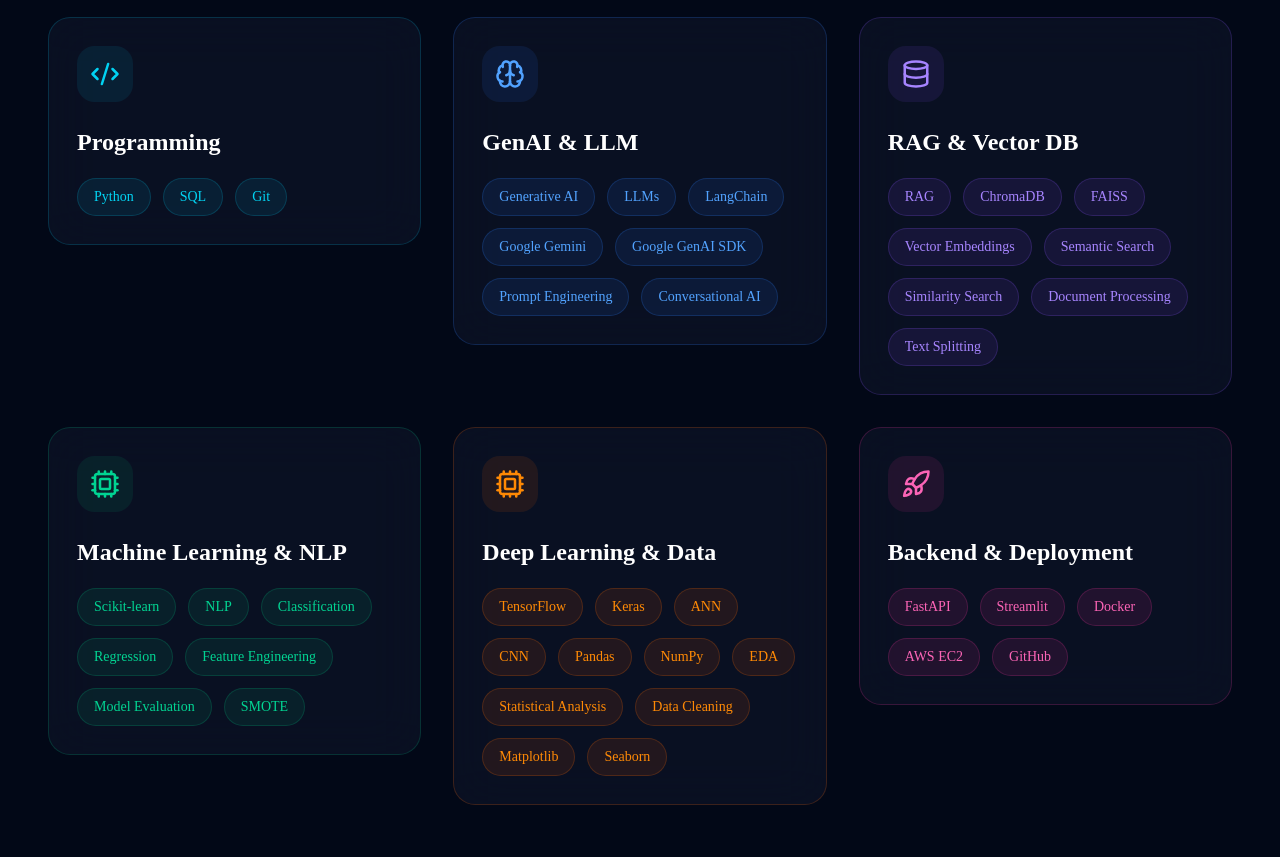
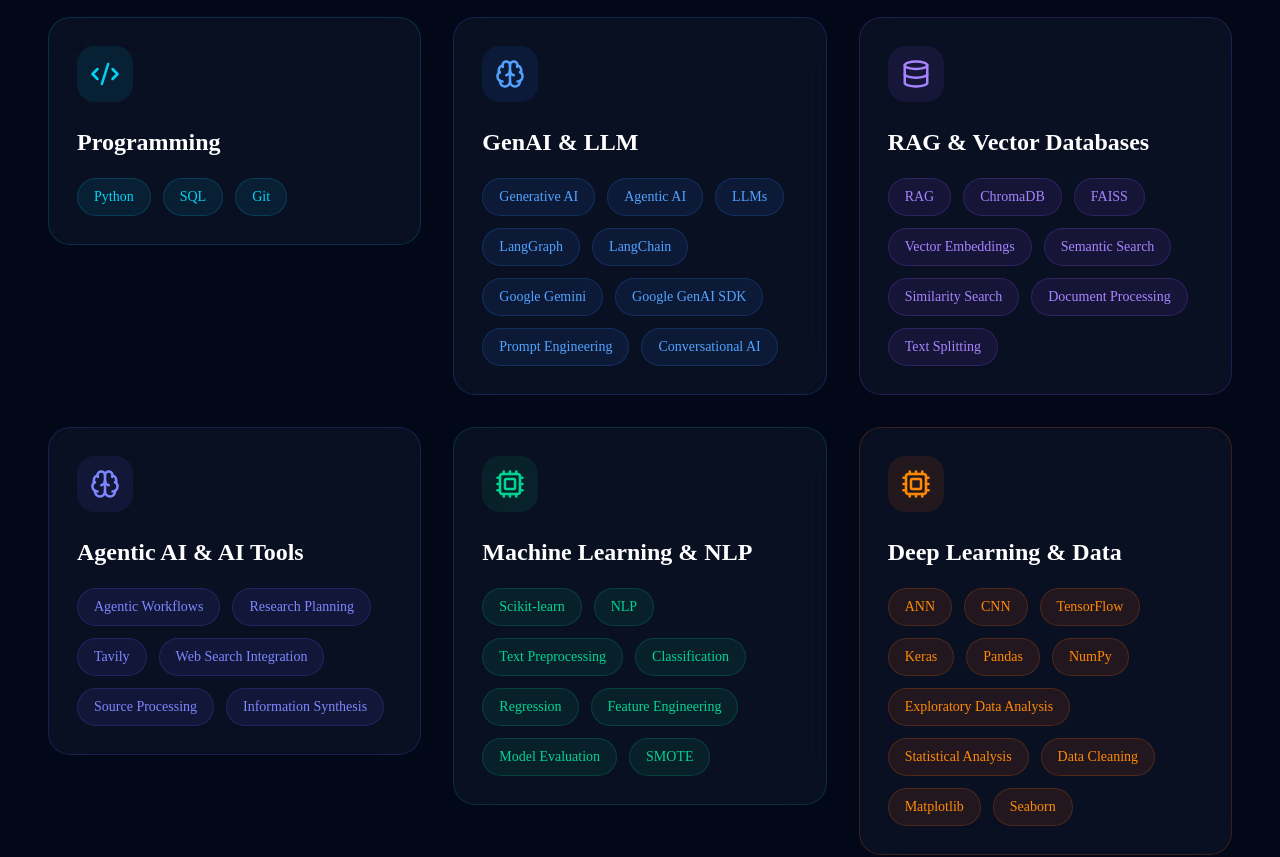
Before and after one commit to abhinaymeshram01/ml-portfolio, a Next.js app: page / in a window 1280 px wide. Shown: the part 2340-3197 px from the top of the page. Built offline with nearby package versions, Linux system fonts and the light colour scheme.

Commit message:
Update skills and titles in skillsData.ts

```diff
--- a/components/skills/skillsData.ts
+++ b/components/skills/skillsData.ts
@@ -35,7 +35,9 @@
     },
     skills: [
       "Generative AI",
+      "Agentic AI",
       "LLMs",
+      "LangGraph",
       "LangChain",
       "Google Gemini",
       "Google GenAI SDK",
@@ -45,7 +47,7 @@
   },
 
   {
-    title: "RAG & Vector DB",
+    title: "RAG & Vector Databases",
     icon: Database,
     color: {
       text: "text-violet-400",
@@ -66,6 +68,25 @@
   },
 
   {
+    title: "Agentic AI & AI Tools",
+    icon: Brain,
+    color: {
+      text: "text-indigo-400",
+      bg: "bg-indigo-500/10",
+      border: "border-indigo-500/20",
+      glow: "hover:shadow-indigo-500/20",
+    },
+    skills: [
+      "Agentic Workflows",
+      "Research Planning",
+      "Tavily",
+      "Web Search Integration",
+      "Source Processing",
+      "Information Synthesis",
+    ],
+  },
+
+  {
     title: "Machine Learning & NLP",
     icon: Cpu,
     color: {
@@ -77,6 +98,7 @@
     skills: [
       "Scikit-learn",
       "NLP",
+      "Text Preprocessing",
       "Classification",
       "Regression",
       "Feature Engineering",
@@ -95,13 +117,13 @@
       glow: "hover:shadow-orange-500/20",
     },
     skills: [
+      "ANN",
+      "CNN",
       "TensorFlow",
       "Keras",
-      "ANN",
-      "CNN",
       "Pandas",
       "NumPy",
-      "EDA",
+      "Exploratory Data Analysis",
       "Statistical Analysis",
       "Data Cleaning",
       "Matplotlib",
```
